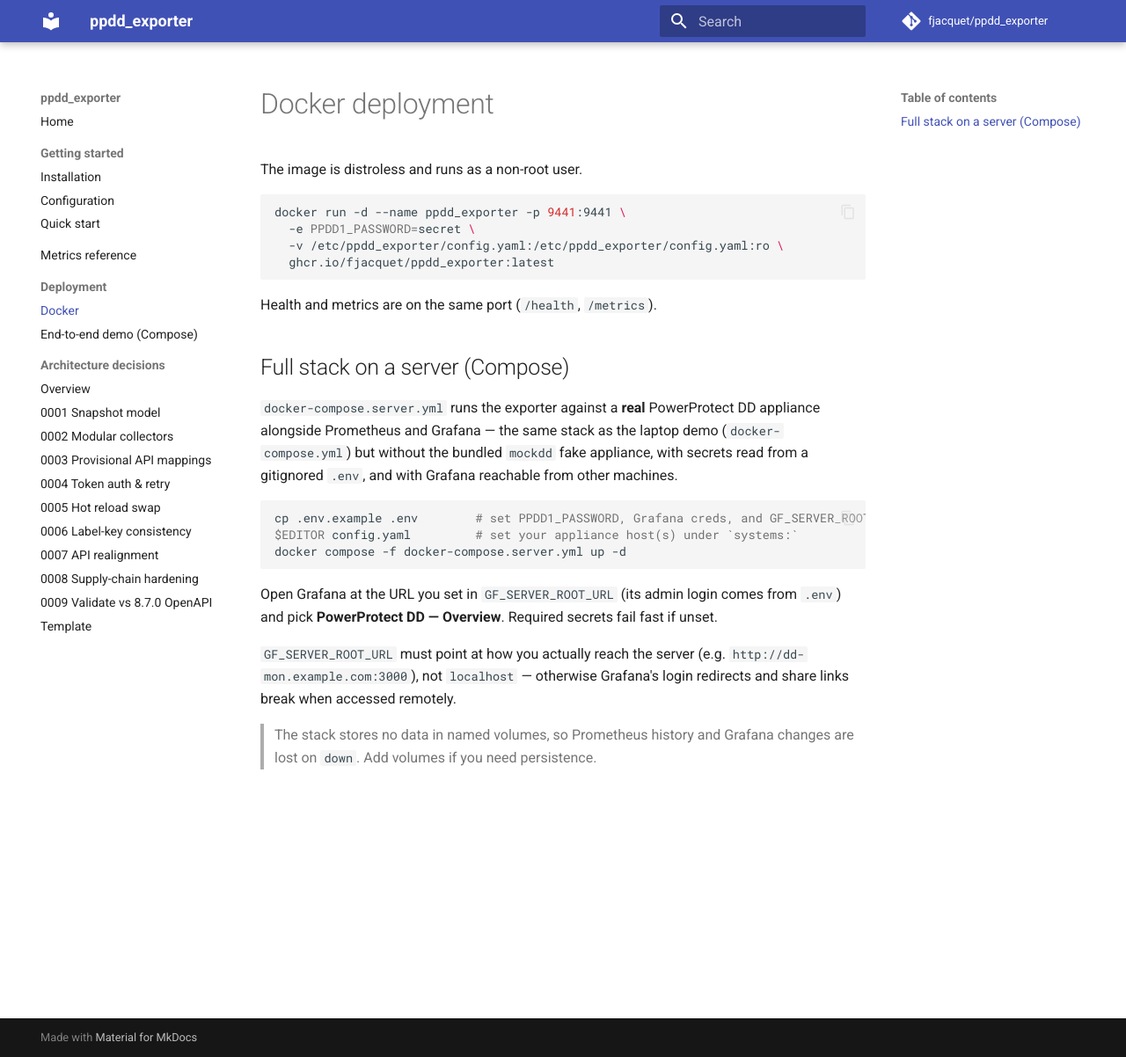
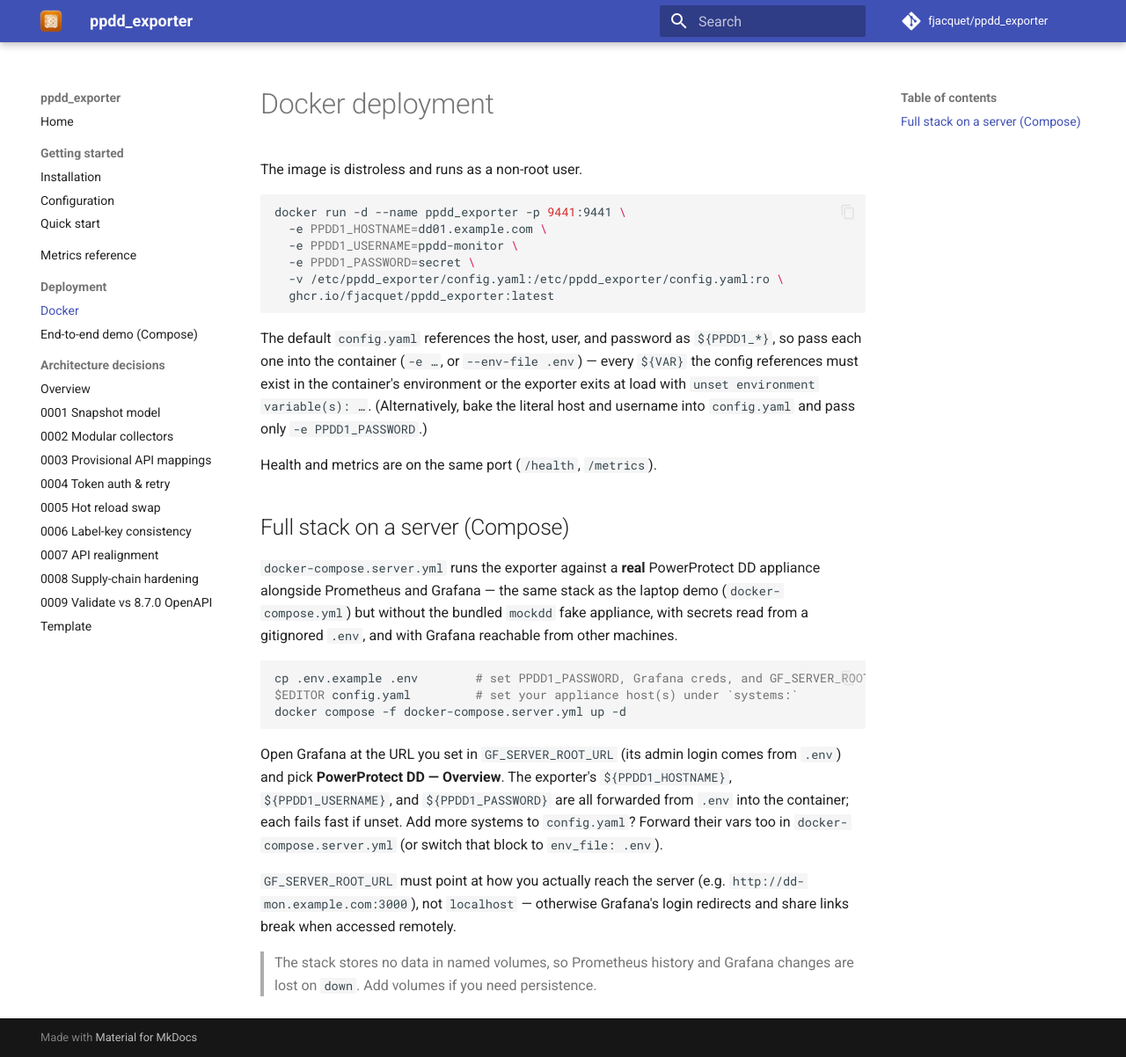
Before and after one commit to fjacquet/ppdd_exporter, an MkDocs documentation site: the page built from docs/deployment/docker.md, in a window 1280 px wide and 1202 px high. Shown: the whole window at 88% size. Built offline with MkDocs 1.6.1 and Material for MkDocs 9.7.7, drawn with Linux system fonts in a browser that asks for light colours; comment, search, counter and statistics services are not loaded.

Commit message:
Use brand icon as MkDocs favicon and logo (#21)
* fix(compose): forward all PPDD1_* env vars to server stack container

docker-compose.server.yml only forwarded PPDD1_PASSWORD into the exporter
container, but the shipped config.yaml also references ${PPDD1_HOSTNAME} and
${PPDD1_USERNAME}. Compose substitutes ${VAR} in the compose file from .env,
which does not inject those values into the container, so the exporter exited
at load with "unset environment variable(s): PPDD1_HOSTNAME" and crash-looped.

Forward all three ${PPDD1_*} vars (each fail-fast via :?), and fix the same gap
in the docker run example in docs/deployment/docker.md.

Also interpolate ${ENV} in systems[].name so a name like ${PPDD1_HOSTNAME}
resolves to a real `system` label instead of a literal string; unset refs stay
fail-fast. Adds config tests and updates docs + CHANGELOG.

Co-Authored-By: Claude Opus 4.8 (1M context) <noreply@anthropic.com>

* docs: use brand icon as MkDocs favicon and logo

Co-Authored-By: Claude Opus 4.8 <noreply@anthropic.com>

---------

Co-authored-by: Claude Opus 4.8 (1M context) <noreply@anthropic.com>

````diff
--- a/docs/deployment/docker.md
+++ b/docs/deployment/docker.md
@@ -4,10 +4,18 @@ The image is distroless and runs as a non-root user.
 
 ```bash
 docker run -d --name ppdd_exporter -p 9441:9441 \
+  -e PPDD1_HOSTNAME=dd01.example.com \
+  -e PPDD1_USERNAME=ppdd-monitor \
   -e PPDD1_PASSWORD=secret \
   -v /etc/ppdd_exporter/config.yaml:/etc/ppdd_exporter/config.yaml:ro \
   ghcr.io/fjacquet/ppdd_exporter:latest
 ```
+
+The default `config.yaml` references the host, user, and password as `${PPDD1_*}`, so
+pass each one into the container (`-e …`, or `--env-file .env`) — every `${VAR}` the
+config references must exist in the container's environment or the exporter exits at
+load with `unset environment variable(s): …`. (Alternatively, bake the literal host and
+username into `config.yaml` and pass only `-e PPDD1_PASSWORD`.)
 
 Health and metrics are on the same port (`/health`, `/metrics`).
 
@@ -25,7 +33,10 @@ docker compose -f docker-compose.server.yml up -d
 ```
 
 Open Grafana at the URL you set in `GF_SERVER_ROOT_URL` (its admin login comes from
-`.env`) and pick **PowerProtect DD — Overview**. Required secrets fail fast if unset.
+`.env`) and pick **PowerProtect DD — Overview**. The exporter's `${PPDD1_HOSTNAME}`,
+`${PPDD1_USERNAME}`, and `${PPDD1_PASSWORD}` are all forwarded from `.env` into the
+container; each fails fast if unset. Add more systems to `config.yaml`? Forward their
+vars too in `docker-compose.server.yml` (or switch that block to `env_file: .env`).
 
 `GF_SERVER_ROOT_URL` must point at how you actually reach the server (e.g.
 `http://dd-mon.example.com:3000`), not `localhost` — otherwise Grafana's login
--- a/mkdocs.yml
+++ b/mkdocs.yml
@@ -6,6 +6,8 @@ exclude_docs: |
   superpowers/
 theme:
   name: material
+  favicon: assets/favicon.png
+  logo: assets/logo.png
   features: [navigation.sections, navigation.top, content.code.copy]
 markdown_extensions:
   - admonition
````
Also changed, not shown: CHANGELOG.md (+16 -0 lines), docker-compose.server.yml (+9 -2 lines), docs/getting-started/configuration.md (+4 -4 lines), docs/assets/favicon.png (added), docs/assets/logo.png (added), 2 other files.
